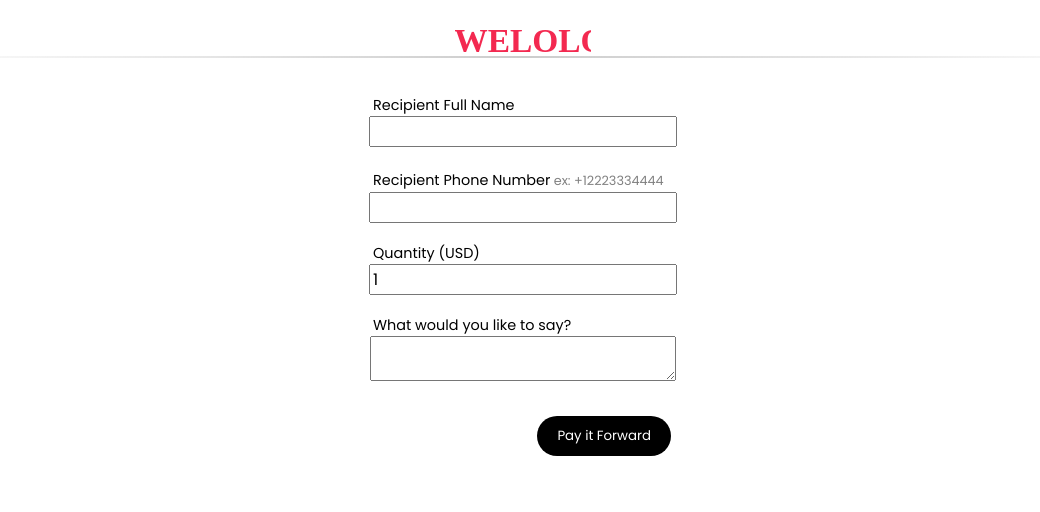
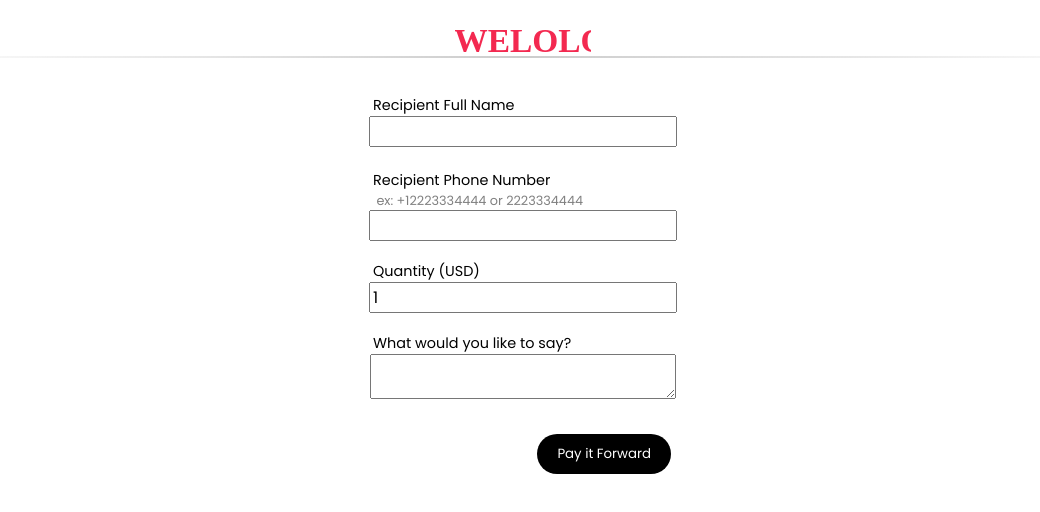
Before and after one commit to cs481-ekh/f21-welolo, a React (Create React App) app in the folder Welolo/client/: page /pay_forward/1 in a window 1280 px wide. Shown: the top 512 px of the page, without its empty margins (117-1157 px from the left). Built offline with nearby package versions, Linux system fonts and the light colour scheme; what little-loader would draw is missing.

Commit message:
Changed hint to match what actually is accepted

```diff
--- a/Welolo/client/package.json
+++ b/Welolo/client/package.json
@@ -13,7 +13,7 @@
     "little-loader": "^0.2.0",
     "react": "^17.0.2",
     "react-dom": "^17.0.2",
-    "react-router-dom": "^6.0.0",
+    "react-router-dom": "^6.0.2",
     "react-script-tag": "^1.1.2",
     "react-scripts": "4.0.3",
     "web-vitals": "^1.1.2"
--- a/Welolo/client/src/components/TRANSACTION_FORM.js
+++ b/Welolo/client/src/components/TRANSACTION_FORM.js
@@ -187,7 +187,7 @@
           <div id="payment_form_recipient_number_wrapper">
             <div className="label_wrapper">
               <label id="recipient_number_label" htmlFor="recipient">Recipient Phone Number</label>
-              <span id="recipient_number_label_example">&nbsp;ex: +12223334444</span>
+              <div id="recipient_number_label_example">&nbsp;ex: +12223334444 or 2223334444</div>
             </div>
             <input
               type="tel"
```
Also changed, not shown: 1 other file (tests, documents, lock files or other folders).
